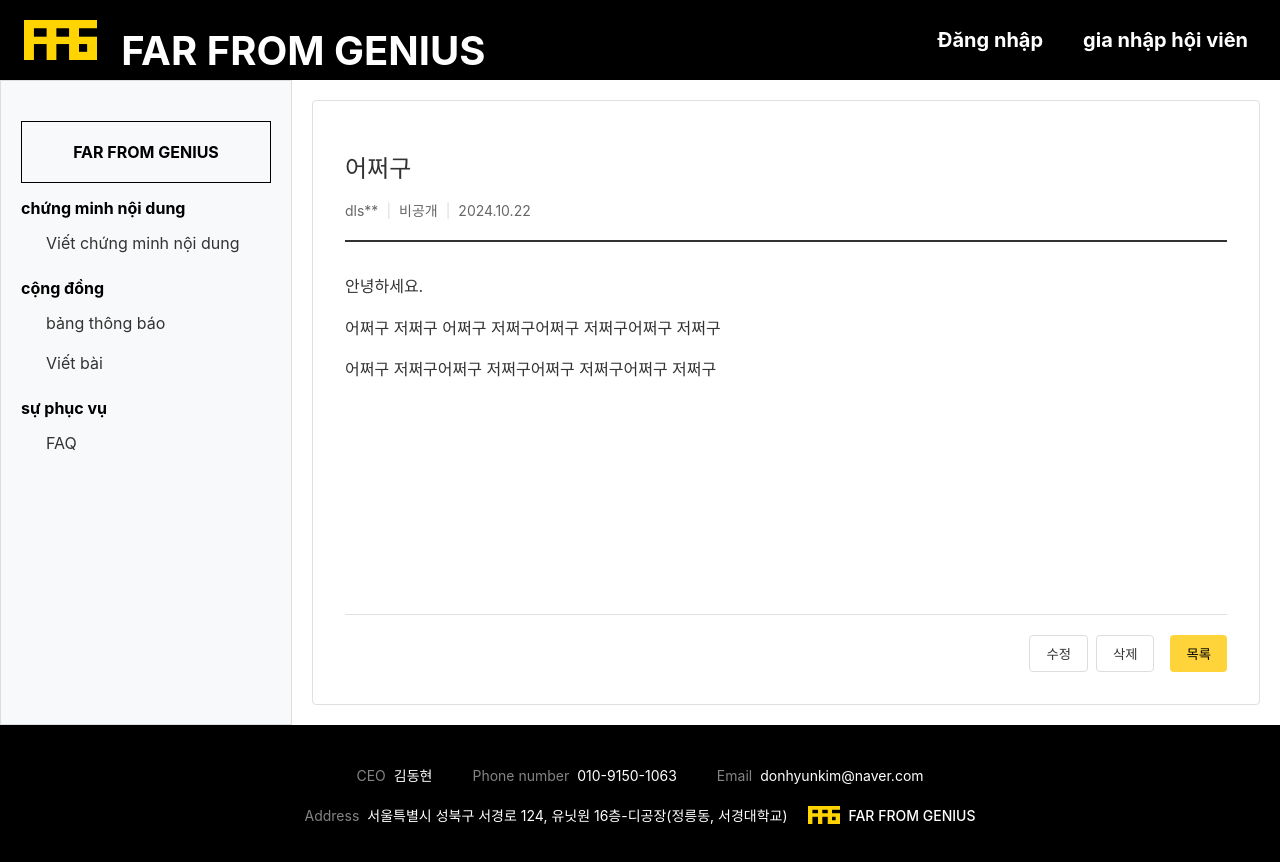
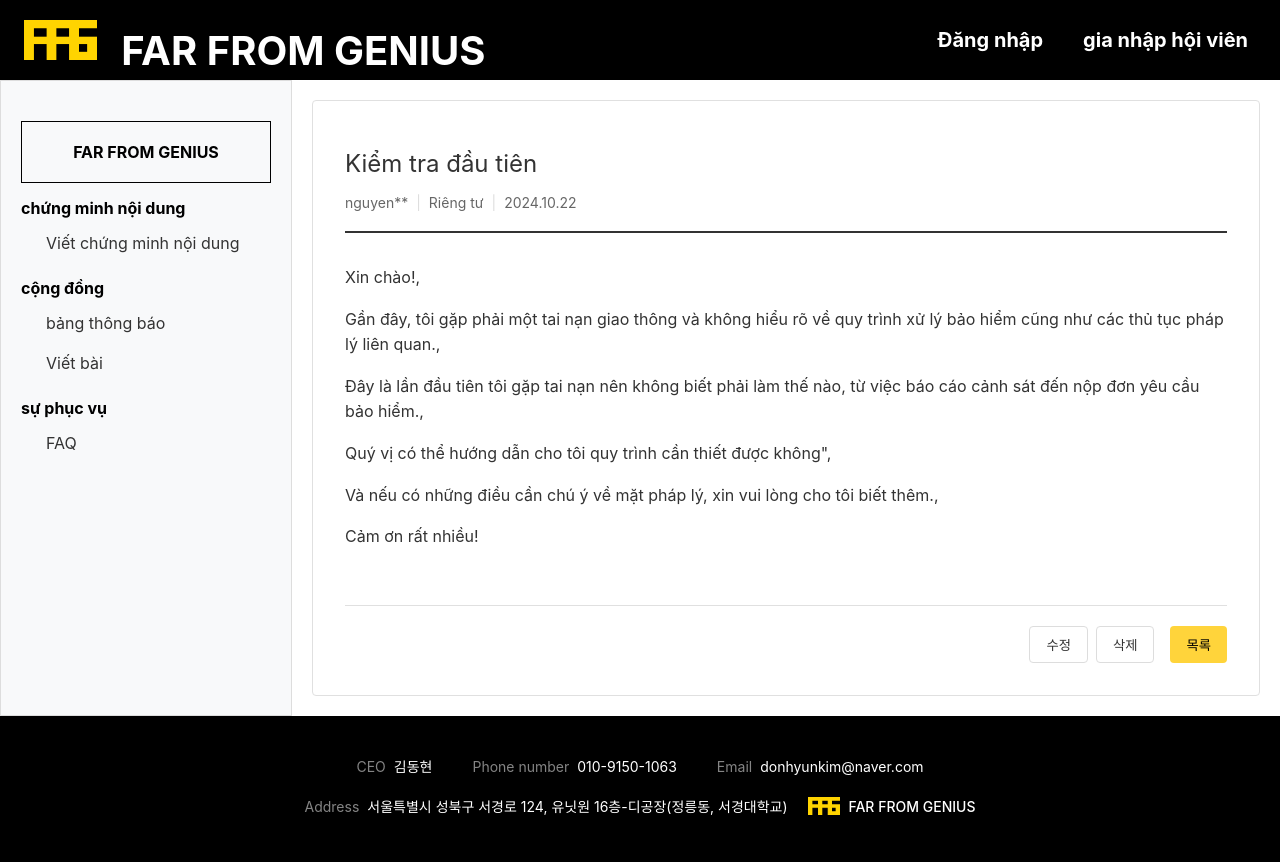
Before and after one commit to CapstoneDesign24-2/frontend, a React (Create React App) app: page /post-detail/1 in a window 1280 px wide. Shown: the top 862 px of the page. Built offline with nearby package versions, Linux system fonts and the light colour scheme.

Commit message:
refactor: 💡 폼 내용 수정

```diff
--- a/src/component/proof/PerformanceClaimForm.jsx
+++ b/src/component/proof/PerformanceClaimForm.jsx
@@ -33,13 +33,13 @@ export const PerformanceClaimForm = ({ performanceData, setPerformanceData }) =>
         />
       </div>
       <br />
-      <h3>6. Vui lòng nhập ngày đã ký hợp đồng.</h3>
+      <h3>6. Vui lòng nhập nội dung hợp đồng.</h3>
       <div className="form-group">
         <input
-          type="date"
+          type="text"
           name="signDate"
           placeholder="Ngày đã ký hợp đồng"
-          value={performanceData.signDate}
+          value={performanceData.signContent}
           onChange={handleInputChange}
         />
       </div>
--- a/src/component/proof/ProofResult.jsx
+++ b/src/component/proof/ProofResult.jsx
@@ -6,19 +6,26 @@ import '../../css/ProofResult.css';
 //서버에서 받을 데이터 예시
 const data = {
   sender: {
-    name: '마동석',
-    address: '경기도 용인시',
+    name: '응우옌',
+    address: '경기도 용인시 처인구 모현읍 외대로 81 E동 427호',
     phone: '010-1234-5678',
   },
   receiver: {
-    name: '배고파',
-    address: '대구광역시 수성구 수성로',
-    phone: '010-1234-5678',
+    name: '이상윤',
+    address: '울산광역시 남구 산업로 613번길 26 104동 2102호',
+    phone: '010-5293-9120',
   },
-  subject: '계약 불이행에 대한 조치 통보',
+  subject: '임대차 계약 종료 및 보증금 반환 요청',
   content:
-    "1. 귀하(수신인, 이하 '귀하'라고 한다)의 무권한 발전을 가정합니다.\n2. 본 발신인은 2024년 11월 10일자 기준하 --",
-  date: '2024년 11월 11일',
+    "1. 귀하(수신인, 이하 '귀하'라고 한다)의 무궁한 발전을 기원합니다.\n\n" +
+    '2. 본 발신인은 귀하와 아래와 같이 임대차계약을 체결하였으며, 이에 귀하는 본 발신인에게 임대차 보증금 반환 의무가 있는바, 이에 대한 이행을 촉구합니다.\n\n' +
+    '가. 본 발신인은 귀하와 2023년 11월 13일 경기도 용인시 처인구 모현읍 외대로 81 E동 427호 (17035)에 관하여, 임대차 보증금 100,000,000원으로 하는 임대차계약을 체결하였습니다.\n\n' +
+    '나. 이에 본 발신인은 본 임대차계약을 갱신하지 않고자 하는바 귀하는 본 발신인에게 본 임대차 계약의 종료 시 임대차 보증금 100,000,000원을 반환할 의무가 있다고 할것입니다.\n\n' +
+    '3. 본 발신인은 귀하가 2024년 11월 14일 까지 본 발신인에게 임대차 보증금을 반환할 것을 촉구하며 이를 이행하지 않을 때는 본 발신인은 귀하의 재산에 대하여 민사집행법 제276조 이하 등에 따른 가압류 등 보전 처분 및 임차권등기명령, 민사소송법 등에 따른 보증금반환 청구 소송 등의 법적 조치를 할 것을 엄중히 경고합니다.\n\n' +
+    '이 경우, 귀하는 임대차 보증금 반환 의무에 따른 원금, 이자 및 지연 손해금은 물론, 소송비용까지 귀하가 부담하게 될 것입니다.\n\n' +
+    '게다가 본 발신인이 소송을 제기하면 지연손해금은 소송촉진 등에 관한 특례법 제3조 제1항 본문의 법정이율에 관한 규정에 따라 연 12%가 될 것입니다.\n\n' +
+    '4. 본 발신인이 귀하에게 위와 같은 법적 조치를 취하기 전에 귀하는 기한 내에 귀하의 명백한 임대차 보증금 반환 의무를 이행하여 본 건을 원만하게 해결하시기를 마지막으로 말씀드립니다.',
+  date: '2024년 11월 14일',
 };
 
 const ProofResult = () => {
--- a/src/page/PostDetail.jsx
+++ b/src/page/PostDetail.jsx
@@ -7,14 +7,16 @@ const PostDetail = () => {
   const navigate = useNavigate();
   const dummyPost = {
     id: 1,
-    title: '어쩌구',
-    author: 'dls**',
+    title: 'Kiểm tra đầu tiên',
+    author: 'nguyen**',
     date: '2024.10.22',
-    type: '비공개',
-    content: `안녕하세요.
-
-어쩌구 저쩌구 어쩌구 저쩌구어쩌구 저쩌구어쩌구 저쩌구
-어쩌구 저쩌구어쩌구 저쩌구어쩌구 저쩌구어쩌구 저쩌구`,
+    type: 'Riêng tư',
+    content: `Xin chào!,
+    Gần đây, tôi gặp phải một tai nạn giao thông và không hiểu rõ về quy trình xử lý bảo hiểm cũng như các thủ tục pháp lý liên quan.,
+    Đây là lần đầu tiên tôi gặp tai nạn nên không biết phải làm thế nào, từ việc báo cáo cảnh sát đến nộp đơn yêu cầu bảo hiểm.,
+    Quý vị có thể hướng dẫn cho tôi quy trình cần thiết được không",
+    Và nếu có những điều cần chú ý về mặt pháp lý, xin vui lòng cho tôi biết thêm.,
+    Cảm ơn rất nhiều!`,
   };
 
   return (
--- a/src/page/PostList.jsx
+++ b/src/page/PostList.jsx
@@ -6,40 +6,16 @@ import '../css/PostList.css';
 const PostList = () => {
   let navigate = useNavigate();
   const dummyPosts = [
-    { id: 1, title: 'test1', author: 'tla**', type: '비공개', date: '2024.10.22' },
-    {
-      id: 2,
-      title: 'test2',
-      author: 'dls**',
-      type: '공개',
-      date: '2024.10.22',
-    },
-    { id: 3, title: 'test3', author: 'dls**', type: '비공개', date: '2024.10.22' },
-    {
-      id: 4,
-      title: 'test4',
-      author: 'dls**',
-      type: '공개',
-      date: '2024.10.22',
-    },
-    { id: 5, title: 'test5', author: 'dls**', type: '비공개', date: '2024.10.22' },
-    { id: 6, title: 'test6', author: 'dls**', type: '비공개', date: '2024.10.22' },
-    {
-      id: 7,
-      title: 'test7',
-      author: 'dls**',
-      type: '비공개',
-      date: '2024.10.22',
-    },
-    {
-      id: 8,
-      title: 'test8',
-      author: 'dls**',
-      type: '비공개',
-      date: '2024.10.22',
-    },
-    { id: 9, title: 'test9', author: 'dls**', type: '비공개', date: '2024.10.22' },
-    { id: 10, title: 'test10', author: 'dls**', type: '비공개', date: '2024.10.22' },
+    { id: 1, title: 'Kiểm tra đầu tiên', author: 'nguyen**', type: 'Riêng tư', date: '2024.10.22' },
+    { id: 2, title: 'Bài viết về du lịch', author: 'le**', type: 'Công khai', date: '2024.10.23' },
+    { id: 3, title: 'Công việc và cuộc sống', author: 'pham**', type: 'Riêng tư', date: '2024.10.24' },
+    { id: 4, title: 'Học tiếng Hàn', author: 'tran**', type: 'Công khai', date: '2024.10.25' },
+    { id: 5, title: 'Ẩm thực Việt Nam', author: 'huynh**', type: 'Riêng tư', date: '2024.10.26' },
+    { id: 6, title: 'Cuộc sống ở Hàn Quốc', author: 'vu**', type: 'Riêng tư', date: '2024.10.27' },
+    { id: 7, title: 'Tìm việc làm', author: 'ngo**', type: 'Riêng tư', date: '2024.10.28' },
+    { id: 8, title: 'Kinh nghiệm du lịch', author: 'dao**', type: 'Riêng tư', date: '2024.10.29' },
+    { id: 9, title: 'Văn hóa Hàn Quốc', author: 'ho**', type: 'Công khai', date: '2024.10.30' },
+    { id: 10, title: 'Cuộc sống thường nhật', author: 'bui**', type: 'Riêng tư', date: '2024.10.31' },
   ];
 
   return (
--- a/src/page/ProofFormPage.jsx
+++ b/src/page/ProofFormPage.jsx
@@ -32,7 +32,7 @@ const ProofFormPage = () => {
   const [performanceData, setPerformanceData] = useState({
     contractDate: '',
     contractName: '',
-    signDate: '',
+    signContent: '',
     obligation: '',
   });
 
```
